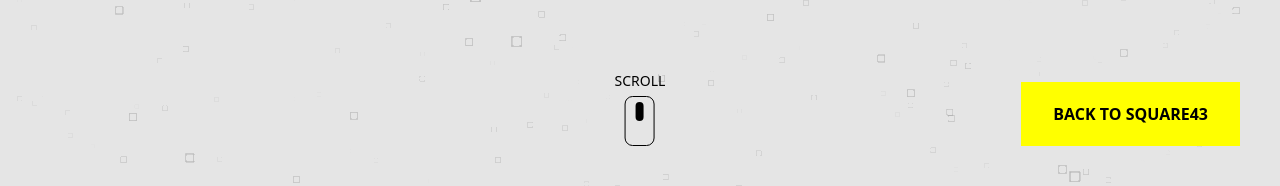
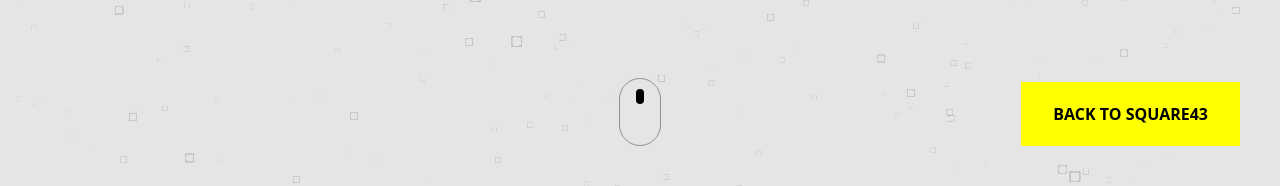
Before and after one commit to vladan345/lab43, a React (Vite) app: page / in a window 1280 px wide. Shown: the part 614-800 px from the top of the page. Built offline with nearby package versions, Linux system fonts and the light colour scheme.

Commit message:
update scroll icon

```diff
--- a/src/App.jsx
+++ b/src/App.jsx
@@ -46,9 +46,8 @@ function App() {
             ref={wrap}
             className="fixed bottom-[40px] left-1/2 -translate-x-1/2 flex flex-col items-center max-sm:bottom-20"
          >
-            <p className="uppercase text-[14px] mb-[5px]">scroll</p>
-            <div className="w-[30px] h-[50px] border border-black rounded-lg p-[5px]">
-               <div className="h-1/2 flex justify-center w-full">
+            <div className="w-[42px] h-[68px] border border-[#909090] rounded-full p-[10px]">
+               <div className="h-1/3 flex justify-center w-full">
                   <div className="w-[8px] bg-[#000] rounded-full scrollbar origin-bottom self-start"></div>
                </div>
             </div>
```
